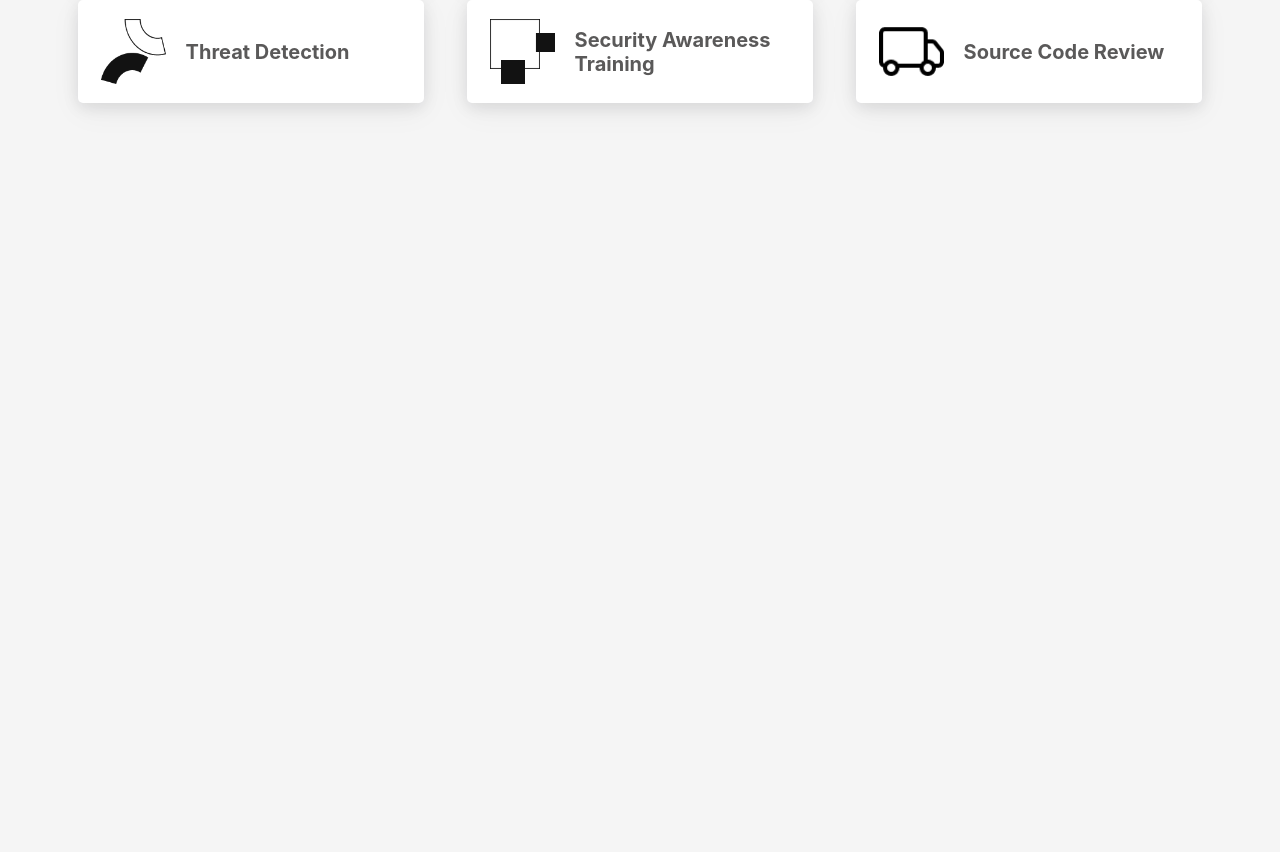
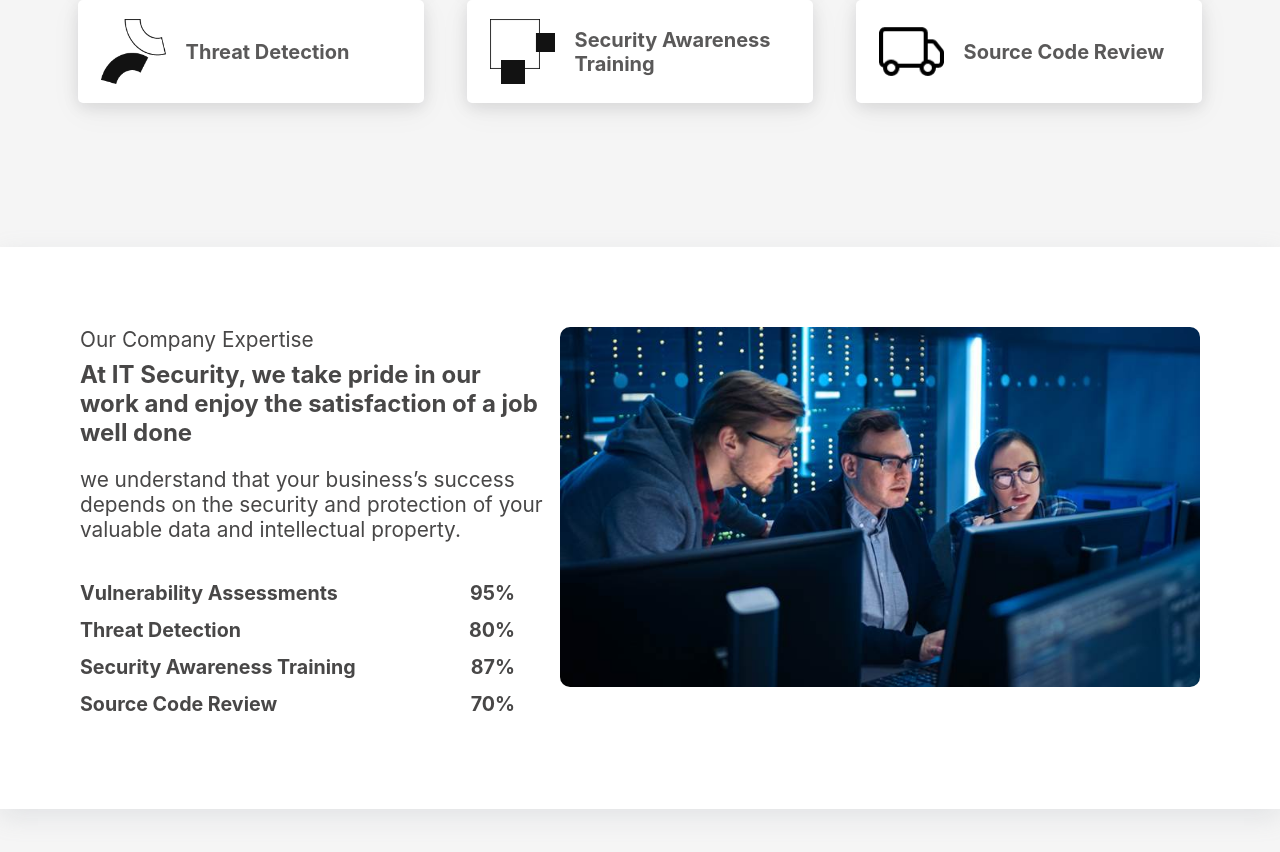
Before and after one commit to mnamesujit/Safe-Your-Web-Clone, a React (Vite) app: page / in a window 1280 px wide. Shown: the part 2775-3627 px from the top of the page. Before the commit the page ends 2942 px from the top, so only its background shows below. Built offline with nearby package versions, Linux system fonts and the light colour scheme.

Commit message:
company stats-page work done

```diff
--- a/src/App.scss
+++ b/src/App.scss
@@ -6,3 +6,4 @@
 @import "./style/services-page";
 @import "./style/about-page";
 @import "./style/support-page";
+@import "./style/stats-page";
--- a/src/components/Main/MainPage.tsx
+++ b/src/components/Main/MainPage.tsx
@@ -1,5 +1,6 @@
 import About from "../About/About"
 import Services from "../Services/Services"
+import Stats from "../Stats/Stats"
 import Support from "../Support/Support"
 import LandingPage from "./LandingPage"
 
@@ -11,6 +12,7 @@ const MainPage = () => {
       <Services />
       <About />
       <Support />
+      <Stats />
       </>
   )
 }
--- /dev/null
+++ b/src/components/Stats/Card.tsx
@@ -0,0 +1,17 @@
+interface Props {
+    title: string,
+    score: number
+}
+
+const Card: React.FC<Props> = ({title, score}) => {
+  return (
+      <>
+          <div className="statistics">
+              <h3>{title}</h3>
+              <h3>{score}%</h3>
+          </div>
+    </>
+  )
+}
+
+export default Card
--- /dev/null
+++ b/src/components/Stats/Stats.tsx
@@ -0,0 +1,33 @@
+import { stats } from "../../constants/data";
+import Card from "./Card";
+import statsImage from "..//../assets/stats-page.jpeg";
+
+const Stats = () => {
+  return (
+    <div id="stats-page">
+      <div className="stats-content">
+        <div className="headlines">
+          <p className="lead-text">Our Company Expertise</p>
+          <h2>
+            At IT Security, we take pride in our work and enjoy the satisfaction
+            of a job well done
+          </h2>
+          <p className="description">
+            we understand that your business’s success depends on the security
+            and protection of your valuable data and intellectual property.
+          </p>
+        </div>
+        <div className="card">
+          {stats.map((data, key) => (
+            <Card key={key} {...data} />
+          ))}
+        </div>
+      </div>
+      <div className="image-container">
+        <img src={statsImage} alt="image" />
+      </div>
+    </div>
+  );
+};
+
+export default Stats;
--- a/src/constants/data.ts
+++ b/src/constants/data.ts
@@ -65,5 +65,24 @@ const support = [
     },
 ]
 
+const stats = [
+    {
+        title: "Vulnerability Assessments",
+        score: 95
+    },
+    {
+        title: "Threat Detection",
+        score: 80
+    },
+    {
+        title: "Security Awareness Training",
+        score: 87
+    },
+    {
+        title: "Source Code Review",
+        score: 70
+    },
+]
+
 export default services;
-export { about, support };
+export { about, support,  stats };
--- a/src/style/_about-page.scss
+++ b/src/style/_about-page.scss
@@ -1,5 +1,6 @@
 #about-page{
     margin: 4rem auto;
+    box-shadow: rgba(99, 99, 99, 0.2) 0px 2px 8px 0px;
     >.cards{
         display: flex;
         align-items: center;
--- /dev/null
+++ b/src/style/_stats-page.scss
@@ -0,0 +1,42 @@
+#stats-page{
+    background-color: $white;
+    display: flex;
+    margin: 5em auto;
+    padding: 5em;
+    box-shadow: rgba(149, 157, 165, 0.2) 0px 8px 24px;
+
+    >.stats-content{
+        width: 50%;
+        padding-right: 15px;
+        display: flex;
+        flex-direction: column;
+        >.headlines{
+            color: $main-dark-1;
+            >.lead-text {
+                    font-size: 1.3rem;
+                    margin-bottom: 0.5rem;
+             }
+             >.description{
+                margin: 1.2rem 0;
+                font-size: 1.3rem;
+             }
+        }
+        >.card{
+            margin-top: 0.5rem;
+            >.statistics{
+                display: flex;
+                justify-content: space-between;
+                padding-right: 30px;
+                color: $main-dark-1;
+                font-size: 1.05rem;
+                margin: 0.8rem 0;
+            }
+        }
+    }
+    >.image-container {
+        >img {
+            max-width: 640px;
+            border-radius: 10px;
+        }
+    }
+}
```
Also changed, not shown: src/assets/stats-page.jpeg (added).
